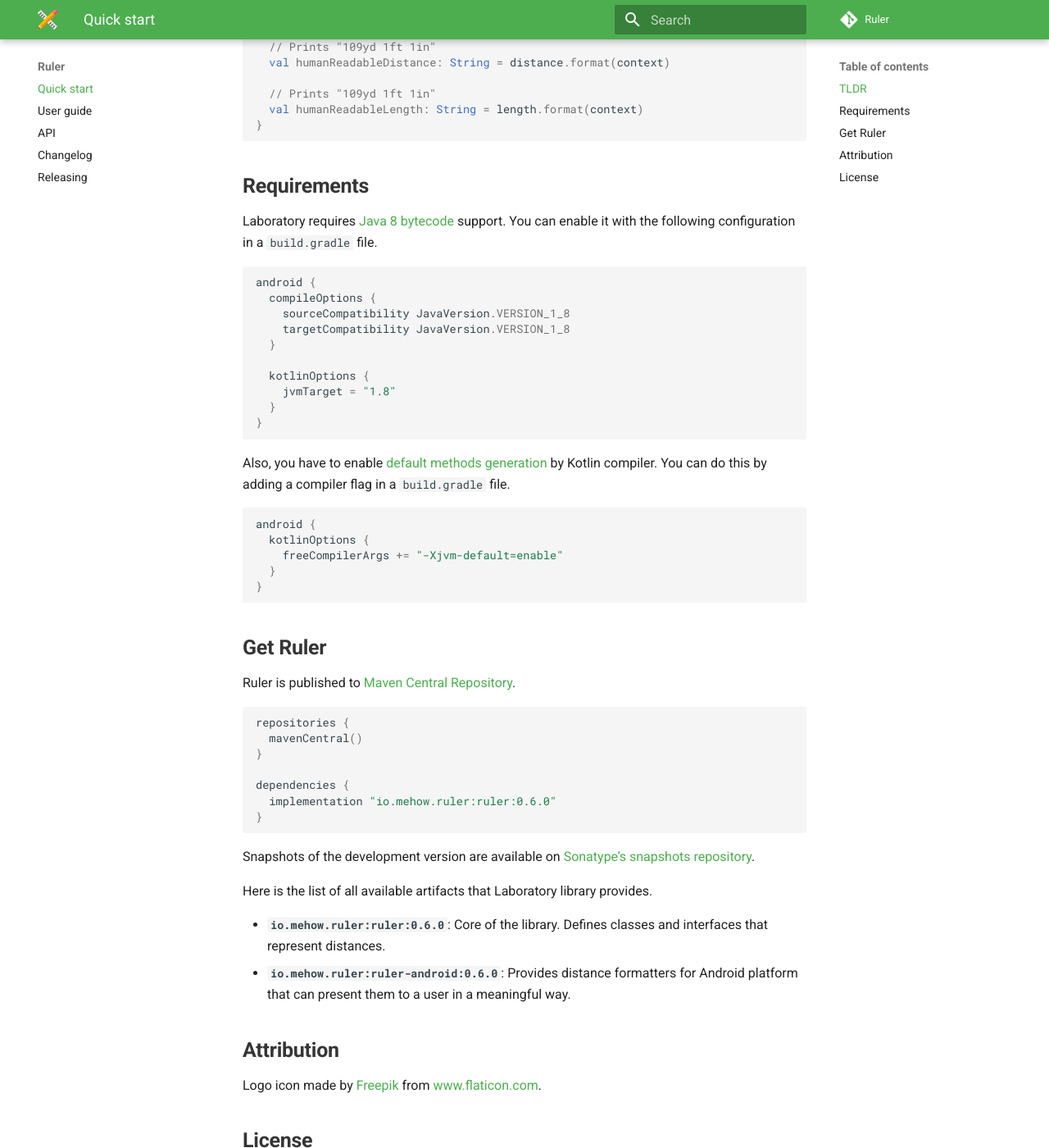
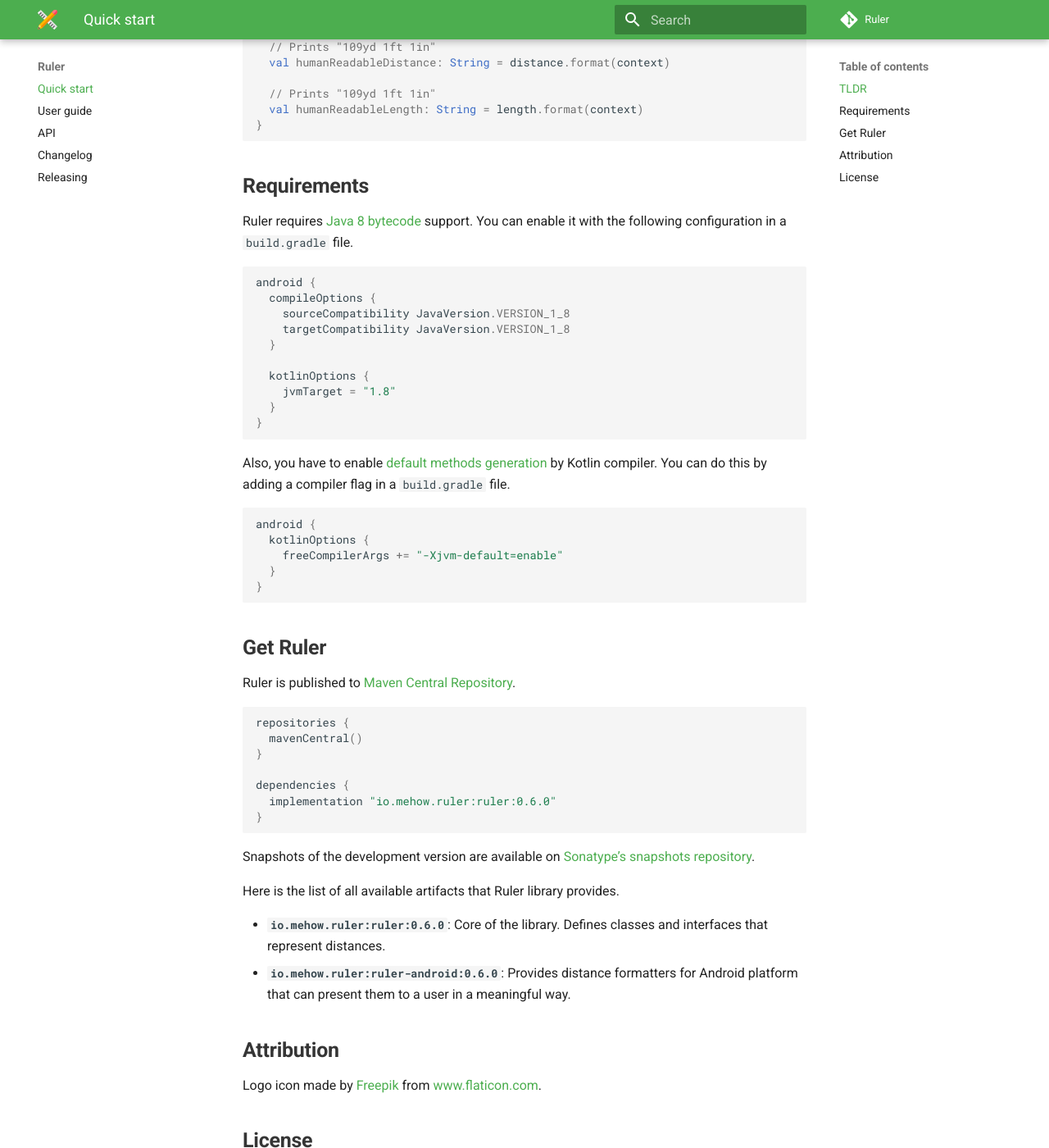
Before and after one commit to MiSikora/ruler, an MkDocs documentation site: the page built from docs/index.md, in a window 1280 px wide and 1400 px high, scrolled down 894 px. Shown: the whole window at 82% size. Built offline with MkDocs 1.6.1 and Material for MkDocs 9.7.7, drawn with Linux system fonts in a browser that asks for light colours; comment, search, counter and statistics services are not loaded.

Commit message:
Fix documentation typos

````diff
--- a/docs/index.md
+++ b/docs/index.md
@@ -40,7 +40,7 @@
 
 ## Requirements
 
-Laboratory requires [Java 8 bytecode](https://developer.android.com/studio/write/java8-support) support. You can enable it with the following configuration in a `build.gradle` file.
+Ruler requires [Java 8 bytecode](https://developer.android.com/studio/write/java8-support) support. You can enable it with the following configuration in a `build.gradle` file.
 
 ```groovy
 android {
@@ -81,7 +81,7 @@
 
 Snapshots of the development version are available on [Sonatype's snapshots repository](https://oss.sonatype.org/content/repositories/snapshots/io/mehow/ruler/).
 
-Here is the list of all available artifacts that Laboratory library provides.
+Here is the list of all available artifacts that Ruler library provides.
 
 - **`io.mehow.ruler:ruler:0.6.0`**: Core of the library. Defines classes and interfaces that represent distances.
 - **`io.mehow.ruler:ruler-android:0.6.0`**: Provides distance formatters for Android platform that can present them to a user in a meaningful way.
````
Also changed, not shown: README.md (+1 -1 lines), docs/releasing.md (+1 -1 lines).
